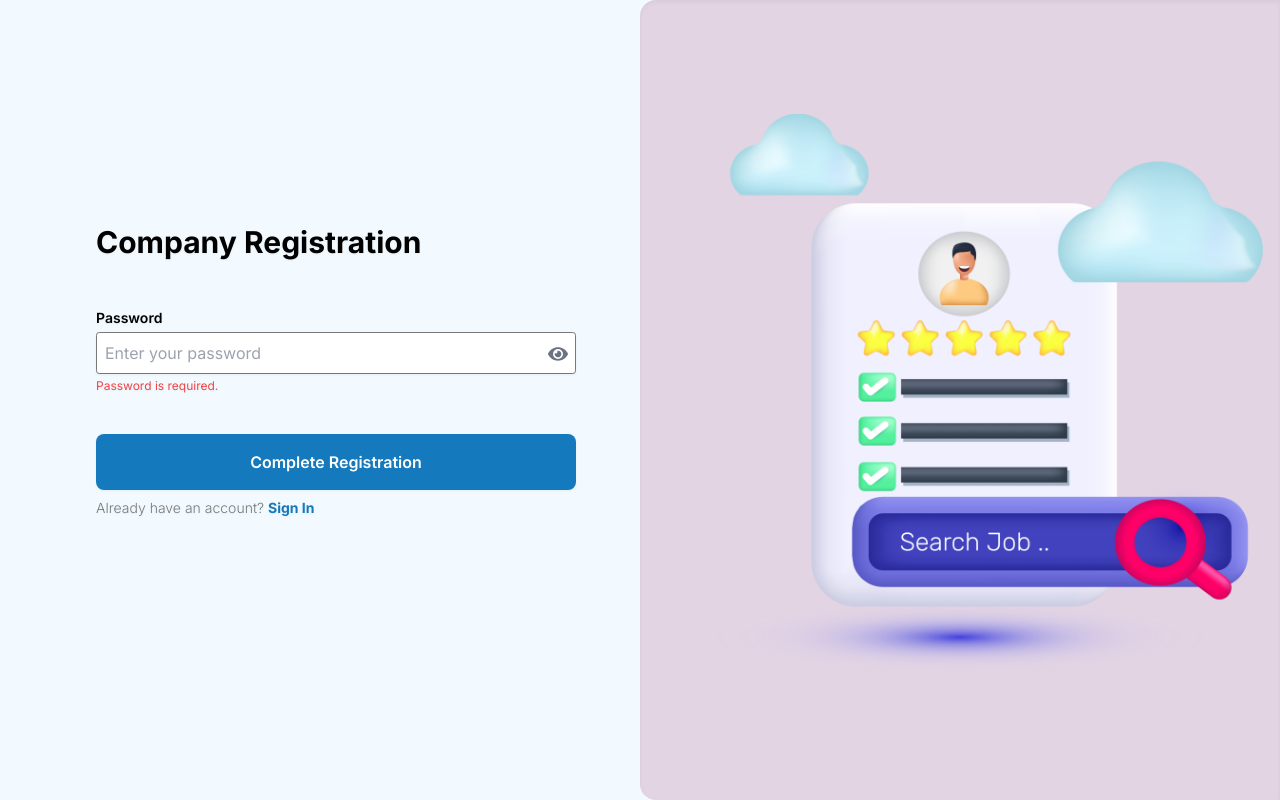
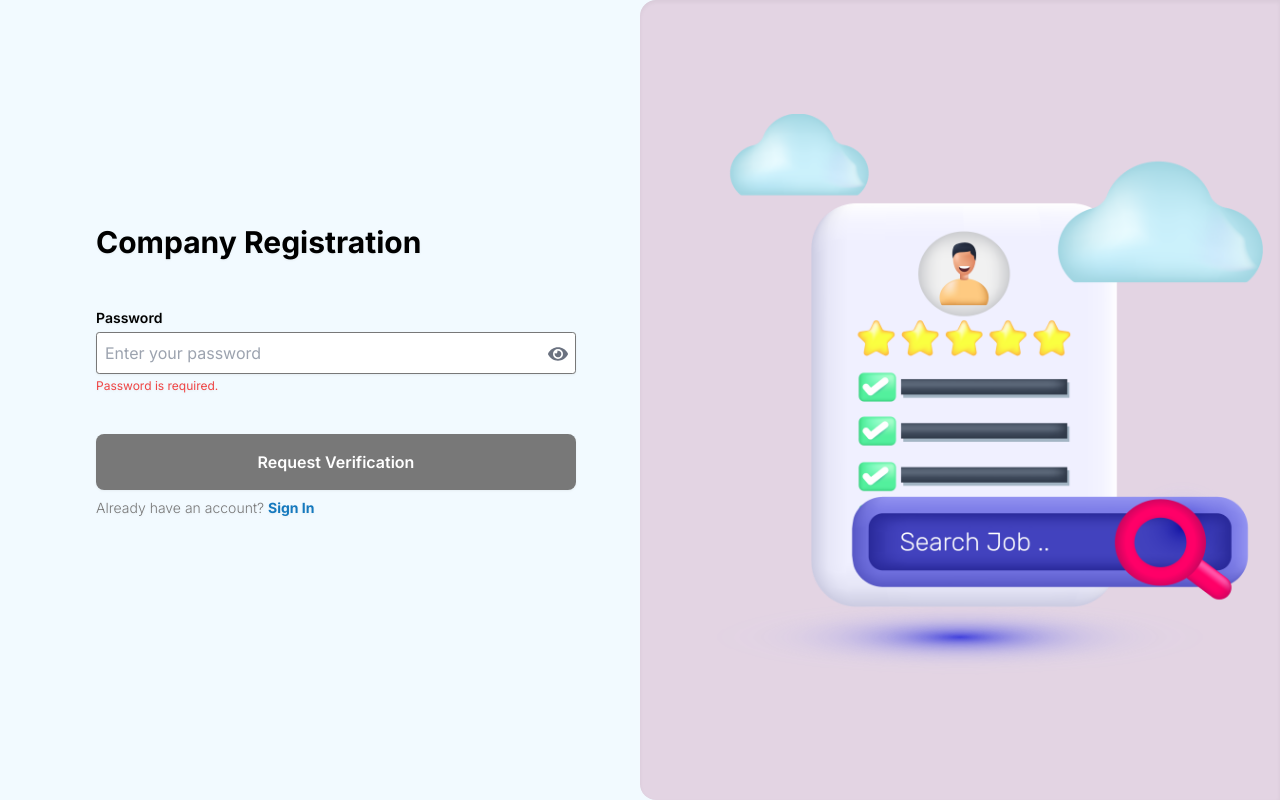
Before and after one commit to clementus360/25x-recruiting-fn, a Next.js app: page /verify-company in a window 1280 px wide. Built offline with nearby package versions, Linux system fonts and the light colour scheme.

Commit message:
repair auth validation

```diff
--- a/src/app/(auth)/register/page.tsx
+++ b/src/app/(auth)/register/page.tsx
@@ -51,14 +51,6 @@ export default function SignUp() {
     return Object.keys(newErrors).length === 0;
   };
 
-  const checkDisabled = () => {
-    if (!validateForm(formData) || loading) {
-      setDisabled(true)
-    }
-
-    setDisabled(false)
-  }
-
   // Validate on formData change
   useEffect(() => {
     if (changed) {
@@ -76,8 +68,6 @@ export default function SignUp() {
       ...prev,
       [name]: value,
     }));
-
-    checkDisabled()
   };
 
   const handlePhoneChange = (value: string | undefined) => {
@@ -114,6 +104,16 @@ export default function SignUp() {
       setError("Please fix the errors and try again.");
     }
   };
+
+  useEffect(() => {
+    const isFormValid = validateForm(formData);
+
+    if (!isFormValid || loading) {
+        setDisabled(true);
+    } else {
+        setDisabled(false);
+    }
+}, [formData, loading]);
 
   return (
     <main className="flex min-h-screen flex-col justify-between py-16 pl-24 pr-16">
--- a/src/app/(auth)/sign-in/page.tsx
+++ b/src/app/(auth)/sign-in/page.tsx
@@ -66,7 +66,6 @@ export default function SignIn() {
     } else if (name === 'password') {
       setPassword(value);
     }
-    checkDisabled()
   };
 
   const handleSignIn = async (e: React.FormEvent) => {
@@ -94,14 +93,15 @@ export default function SignIn() {
     }
   };
 
-  const checkDisabled = () => {
+  useEffect(() => {
+    const isFormValid = validateForm();
 
-    if (!validateForm() || loading) {
-      setDisabled(true)
+    if (!isFormValid || loading) {
+      setDisabled(true);
+    } else {
+      setDisabled(false);
     }
-
-    setDisabled(false)
-  }
+  }, [email, password, loading]);
 
   useEffect(() => {
     if (changed) {
--- a/src/app/(auth)/verify-company/page.tsx
+++ b/src/app/(auth)/verify-company/page.tsx
@@ -24,6 +24,8 @@ export default function CompanyRegistration() {
     const [errors, setErrors] = useState<{ [key: string]: string }>({});
     const [loading, setLoading] = useState(false);
     const [showPassword, setShowPassword] = useState(false);
+    const [disabled, setDisabled] = useState(true);
+    const [changed, setChanged] = useState(false)
 
     const validateForm = (password: string) => {
         const newErrors: { [key: string]: string } = {};
@@ -52,6 +54,9 @@ export default function CompanyRegistration() {
     }, [password]);
 
     const handleInputChange = (e: React.ChangeEvent<HTMLInputElement>) => {
+        if (!changed) {
+            setChanged(true)
+        }
         setPassword(e.target.value);
     };
 
@@ -71,12 +76,29 @@ export default function CompanyRegistration() {
             // await registerCompanyOwner({ token, password }); // Pass token and password to the API function
             setSuccess("Registration completed successfully.");
         } catch (err: any) {
-            setError("An error occurred while completing the registration.");
+            setError(`An error occurred while completing the registration: ${err}`);
         } finally {
             setLoading(false);
             router.push("/sign-in")
         }
     };
+
+    useEffect(() => {
+        const isFormValid = validateForm(password);
+
+        if (!isFormValid || loading) {
+            setDisabled(true);
+        } else {
+            setDisabled(false);
+        }
+    }, [password, loading]);
+
+
+    useEffect(() => {
+        if (changed) {
+            validateForm(password)
+        }
+    }, [password])
 
     return (
         <Suspense>
@@ -114,22 +136,23 @@ export default function CompanyRegistration() {
                         </div>
 
                         <div className="mt-6 flex flex-col gap-2">
-                            {loading && <Oval
-                                visible={true}
-                                height="40"
-                                width="40"
-                                color="#1579BE"
-                                secondaryColor="#1579BE"
-                                ariaLabel="oval-loading"
-                                wrapperStyle={{}}
-                                wrapperClass="flex items-center justify-center"
-                            />}
-                            <input
-                                className="bg-primary disabled:bg-grey hover:bg-opacity-80 cursor-pointer text-white font-semibold py-4 w-full rounded-lg"
+                            <button
+                                className="flex gap-2 items-center justify-center bg-primary disabled:bg-grey hover:bg-opacity-80 cursor-pointer text-white font-semibold py-4 w-full rounded-lg"
                                 type="submit"
-                                value={loading ? "Submitting..." : "Complete Registration"}
-                                disabled={loading}
-                            ></input>
+                                disabled={disabled}
+                            >
+                                {loading && <Oval
+                                    visible={true}
+                                    height="14"
+                                    width="14"
+                                    color="#ffffff"
+                                    secondaryColor="#ffffff"
+                                    ariaLabel="oval-loading"
+                                    wrapperStyle={{}}
+                                    wrapperClass="flex items-center justify-center"
+                                />}
+                                <p>{loading ? "Submitting..." : "Request Verification"}</p>
+                            </button>
                             <p className="text-sm font-light text-grey">
                                 Already have an account? <Link href={"/sign-in"}><span className="font-bold text-primary">Sign In</span></Link>
                             </p>
--- a/src/app/(auth)/verify-user/page.tsx
+++ b/src/app/(auth)/verify-user/page.tsx
@@ -24,6 +24,8 @@ export default function UserRegistration() {
     const [errors, setErrors] = useState<{ [key: string]: string }>({});
     const [loading, setLoading] = useState(false);
     const [showPassword, setShowPassword] = useState(false);
+    const [disabled, setDisabled] = useState(true);
+    const [changed, setChanged] = useState(false)
 
     const validateForm = (password: string) => {
         const newErrors: { [key: string]: string } = {};
@@ -52,6 +54,9 @@ export default function UserRegistration() {
     }, [password]);
 
     const handleInputChange = (e: React.ChangeEvent<HTMLInputElement>) => {
+        if (!changed) {
+            setChanged(true)
+        }
         setPassword(e.target.value);
     };
 
@@ -72,11 +77,27 @@ export default function UserRegistration() {
             setSuccess("Registration completed successfully.");
             router.push("/sign-in")
         } catch (err: any) {
-            setError("An error occurred while completing the registration.");
+            setError(`An error occurred while completing the registration: ${err}`);
         } finally {
             setLoading(false);
         }
     };
+
+    useEffect(() => {
+        const isFormValid = validateForm(password);
+
+        if (!isFormValid || loading) {
+            setDisabled(true);
+        } else {
+            setDisabled(false);
+        }
+    }, [password, loading]);
+
+    useEffect(() => {
+        if (changed) {
+            validateForm(password)
+        }
+    }, [password])
 
     return (
         <Suspense>
@@ -114,22 +135,23 @@ export default function UserRegistration() {
                         </div>
 
                         <div className="mt-6 flex flex-col gap-2">
-                            {loading && <Oval
-                                visible={true}
-                                height="40"
-                                width="40"
-                                color="#1579BE"
-                                secondaryColor="#1579BE"
-                                ariaLabel="oval-loading"
-                                wrapperStyle={{}}
-                                wrapperClass="flex items-center justify-center"
-                            />}
-                            <input
-                                className="bg-primary disabled:bg-grey hover:bg-opacity-80 cursor-pointer text-white font-semibold py-4 w-full rounded-lg"
+                            <button
+                                className="flex gap-2 items-center justify-center bg-primary disabled:bg-grey hover:bg-opacity-80 cursor-pointer text-white font-semibold py-4 w-full rounded-lg"
                                 type="submit"
-                                value={loading ? "Submitting..." : "Complete Registration"}
-                                disabled={loading}
-                            ></input>
+                                disabled={disabled}
+                            >
+                                {loading && <Oval
+                                    visible={true}
+                                    height="14"
+                                    width="14"
+                                    color="#ffffff"
+                                    secondaryColor="#ffffff"
+                                    ariaLabel="oval-loading"
+                                    wrapperStyle={{}}
+                                    wrapperClass="flex items-center justify-center"
+                                />}
+                                <p>{loading ? "Submitting..." : "Request Verification"}</p>
+                            </button>
                             <p className="text-sm font-light text-grey">
                                 Already have an account? <Link href={"/sign-in"}><span className="font-bold text-primary">Sign In</span></Link>
                             </p>
--- a/src/components/Dashboard/Jobs/Job/Applicants/ApplicantRow.tsx
+++ b/src/components/Dashboard/Jobs/Job/Applicants/ApplicantRow.tsx
@@ -135,10 +135,11 @@ export const ApplicantRow: React.FC<ApplicantRowProps> = ({
                     />
                 </td>
                 <td className="px-6 py-4 whitespace-nowrap text-sm text-gray-500">
-                    <div className="flex gap-4">
+                    <div className="flex gap-2">
                         <button onClick={toggleNotesOverlay}>
                             <Image src={NoteIcon} alt={"note"} className="min-w-5 min-h-5" />
                         </button>
+                        <p>{notes?.length}</p>
                     </div>
                     {isNotesOverlayOpen && (
                         <NotesOverlay
--- a/src/components/Dashboard/Jobs/Job/Candidates/CandidateRow.tsx
+++ b/src/components/Dashboard/Jobs/Job/Candidates/CandidateRow.tsx
@@ -141,10 +141,11 @@ export const CandidateRow: React.FC<ApplicantRowProps> = ({
                     />
                 </td>
                 <td className="px-6 py-4 whitespace-nowrap text-sm text-gray-500">
-                    <div className="flex gap-4">
+                <div className="flex gap-2">
                         <button onClick={toggleNotesOverlay}>
                             <Image src={NoteIcon} alt={"note"} className="min-w-5 min-h-5" />
                         </button>
+                        <p>{notes?.length}</p>
                     </div>
                     {isNotesOverlayOpen && (
                         <NotesOverlay
--- a/src/components/Dashboard/Jobs/Job/Declined/DeclinedRow.tsx
+++ b/src/components/Dashboard/Jobs/Job/Declined/DeclinedRow.tsx
@@ -86,7 +86,7 @@ export const DeclinedRow: React.FC<ApplicantRowProps> = ({
                     />
                 </td>
                 <td className="px-6 py-4 align-middle whitespace-nowrap text-sm font-bold text-accent">
-                <Link href={`/dashboard/applicant/${applicant.applicantId}/resume?jobId=${jobId}`}>{applicant.applicantName}</Link>
+                    <Link href={`/dashboard/applicant/${applicant.applicantId}/resume?jobId=${jobId}`}>{applicant.applicantName}</Link>
                 </td>
                 <td className="px-6 py-4 align-middle whitespace-nowrap text-sm font-light text-gray-500">
                     {applicant.createdDate}
@@ -113,10 +113,11 @@ export const DeclinedRow: React.FC<ApplicantRowProps> = ({
                     />
                 </td>
                 <td className="px-6 py-4 whitespace-nowrap text-sm text-gray-500">
-                    <div className="w-full flex items-center justify-center gap-4">
+                    <div className="flex gap-2">
                         <button onClick={toggleNotesOverlay}>
                             <Image src={NoteIcon} alt={"note"} className="min-w-5 min-h-5" />
                         </button>
+                        <p>{notes?.length}</p>
                     </div>
                     {isNotesOverlayOpen && (
                         <NotesOverlay
--- a/src/components/Dashboard/Jobs/Job/Hires/HireRow.tsx
+++ b/src/components/Dashboard/Jobs/Job/Hires/HireRow.tsx
@@ -100,10 +100,11 @@ export const HireRow: React.FC<ApplicantRowProps> = ({
                     />
                 </td>
                 <td className="px-6 py-4 whitespace-nowrap text-sm text-gray-500">
-                    <div className="flex gap-4">
+                    <div className="flex gap-2">
                         <button onClick={toggleNotesOverlay}>
                             <Image src={NoteIcon} alt={"note"} className="min-w-5 min-h-5" />
                         </button>
+                        <p>{notes?.length}</p>
                     </div>
                     {isNotesOverlayOpen && (
                         <NotesOverlay
```
Also changed, not shown: src/app/(auth)/layout.tsx (line endings or trailing spaces), src/app/layout.tsx (line endings or trailing spaces), src/components/Dashboard/Jobs/AddJob/JobDetails.tsx (line endings or trailing spaces).
